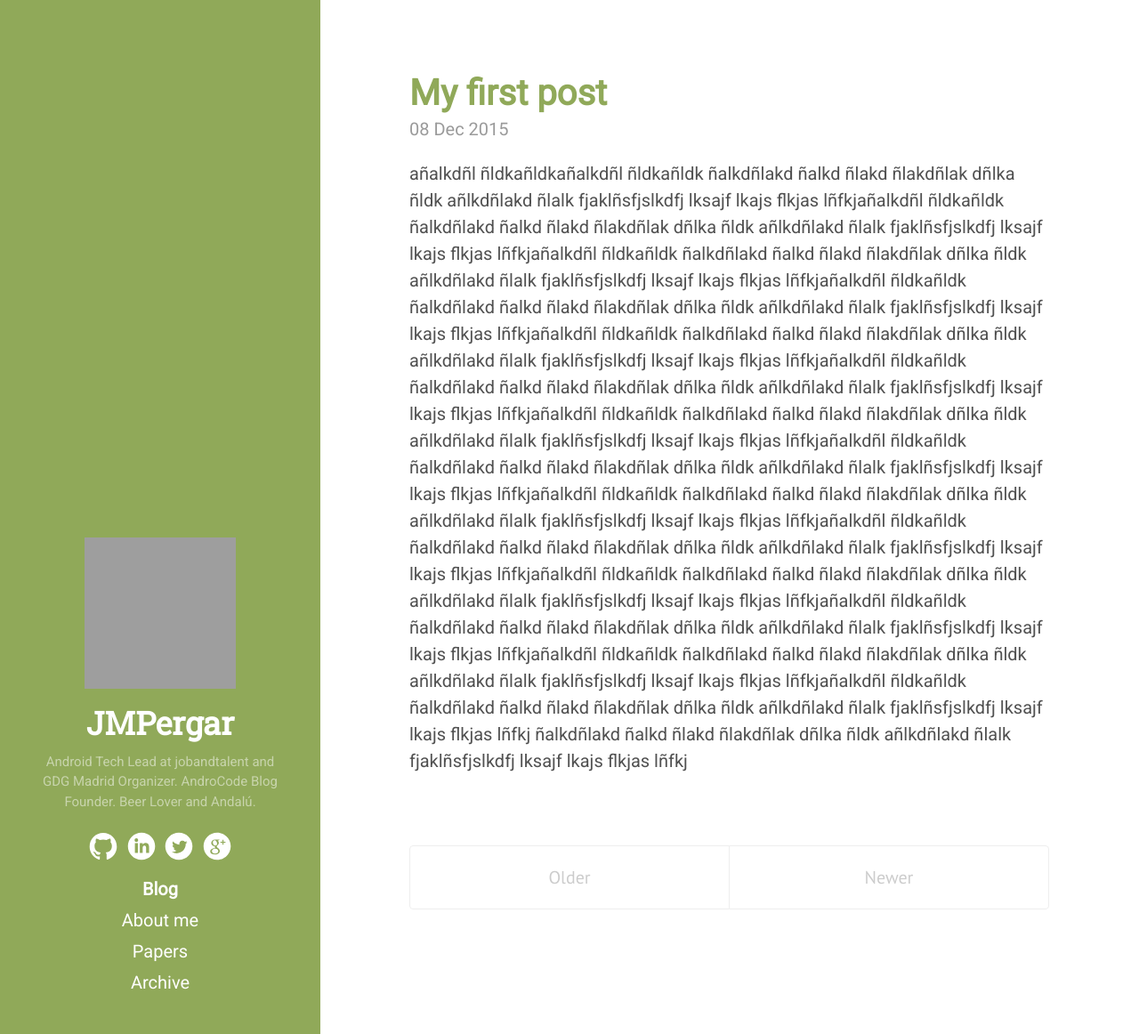
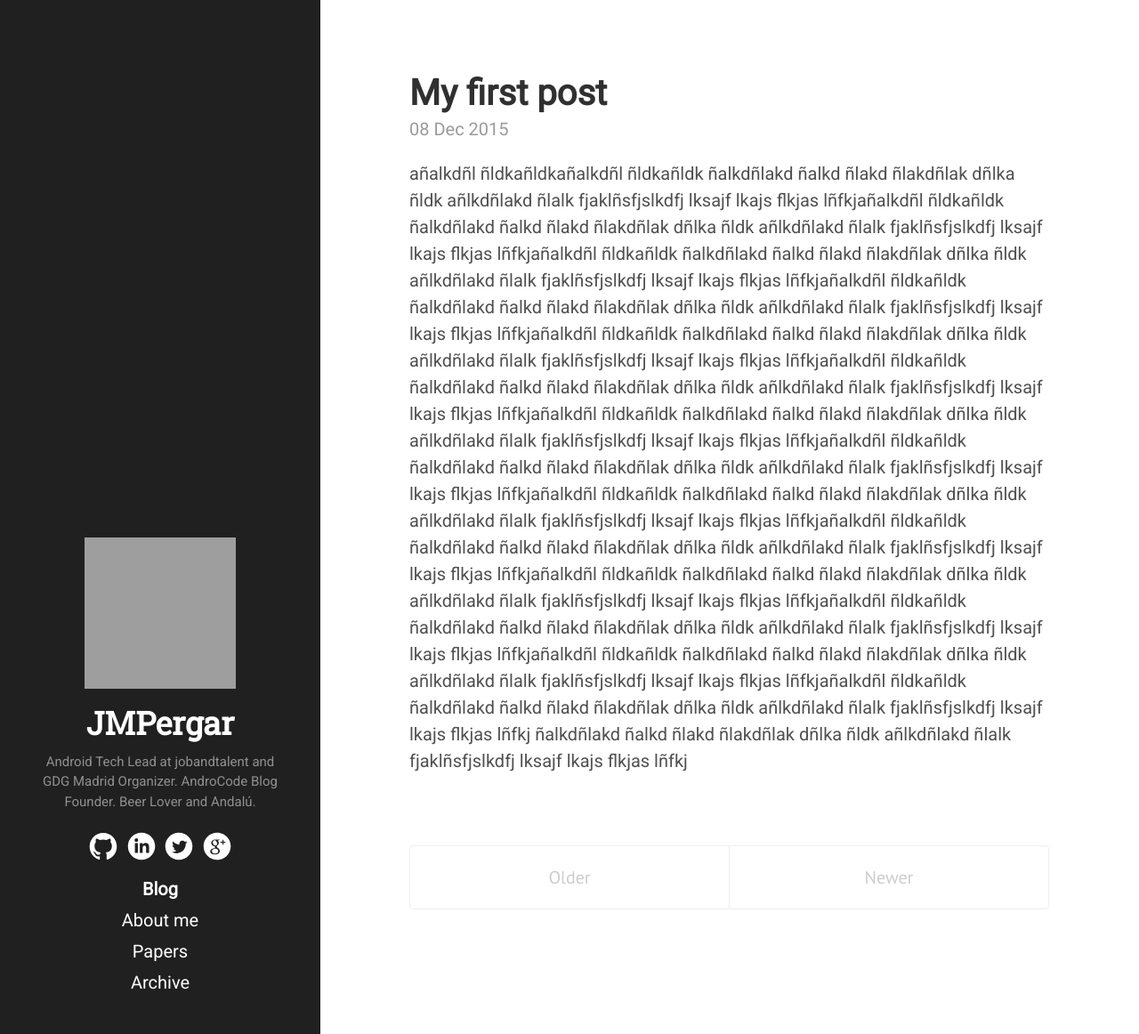
Before and after one commit to JMPergar/jmpergar.github.io, a Jekyll site: the page built from index.html, in a window 1280 px wide and 1162 px high. Shown: the whole window at 89% size. Built offline with Jekyll 4.4.1, drawn with Linux system fonts in a browser that asks for light colours; Markdown is read by kramdown in place of the engine named in the settings; the list of posts is cut into pages by our own code; grey boxes are pictures that could not be loaded.

Commit message:
Remove theme

```diff
--- a/_layouts/default.html
+++ b/_layouts/default.html
@@ -3,7 +3,7 @@
 
   {% include head.html %}
 
-  <body class="theme-base-0b">
+  <body>
 
     {% include sidebar.html %}
 
```
